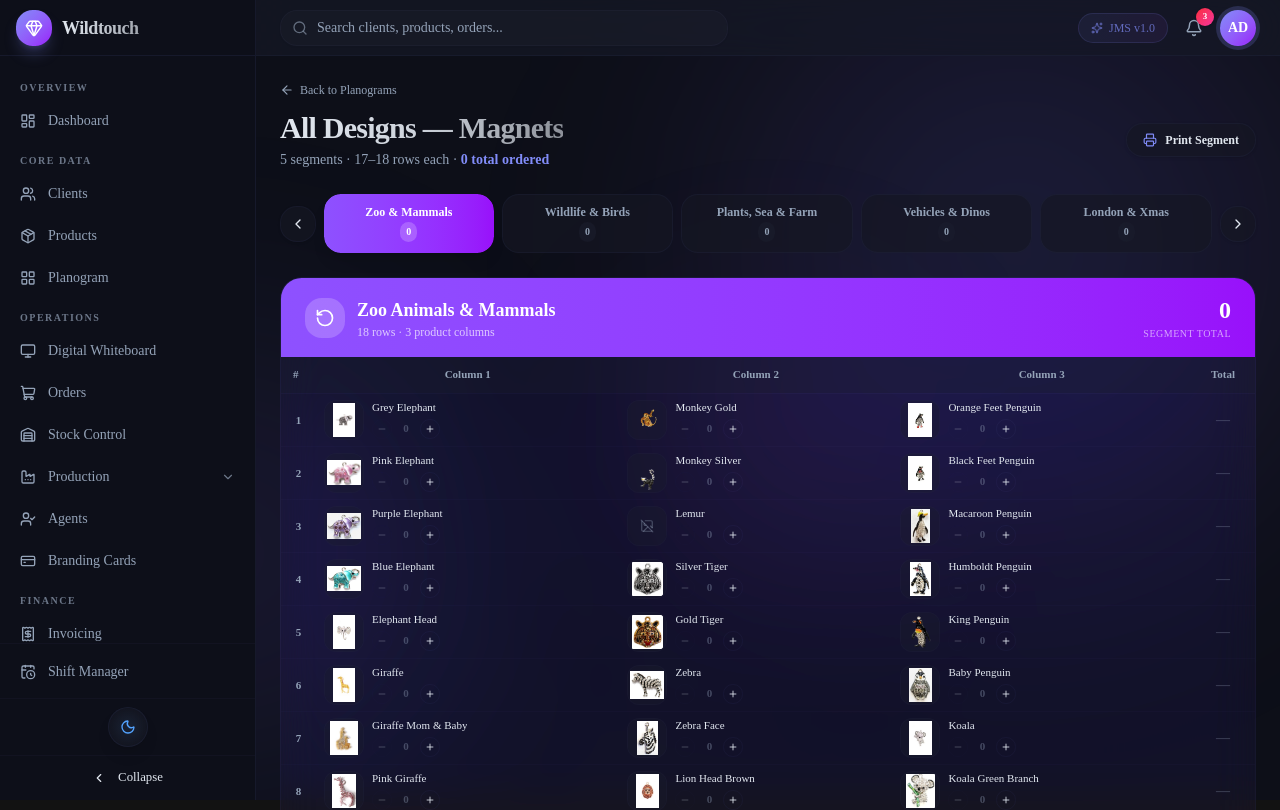
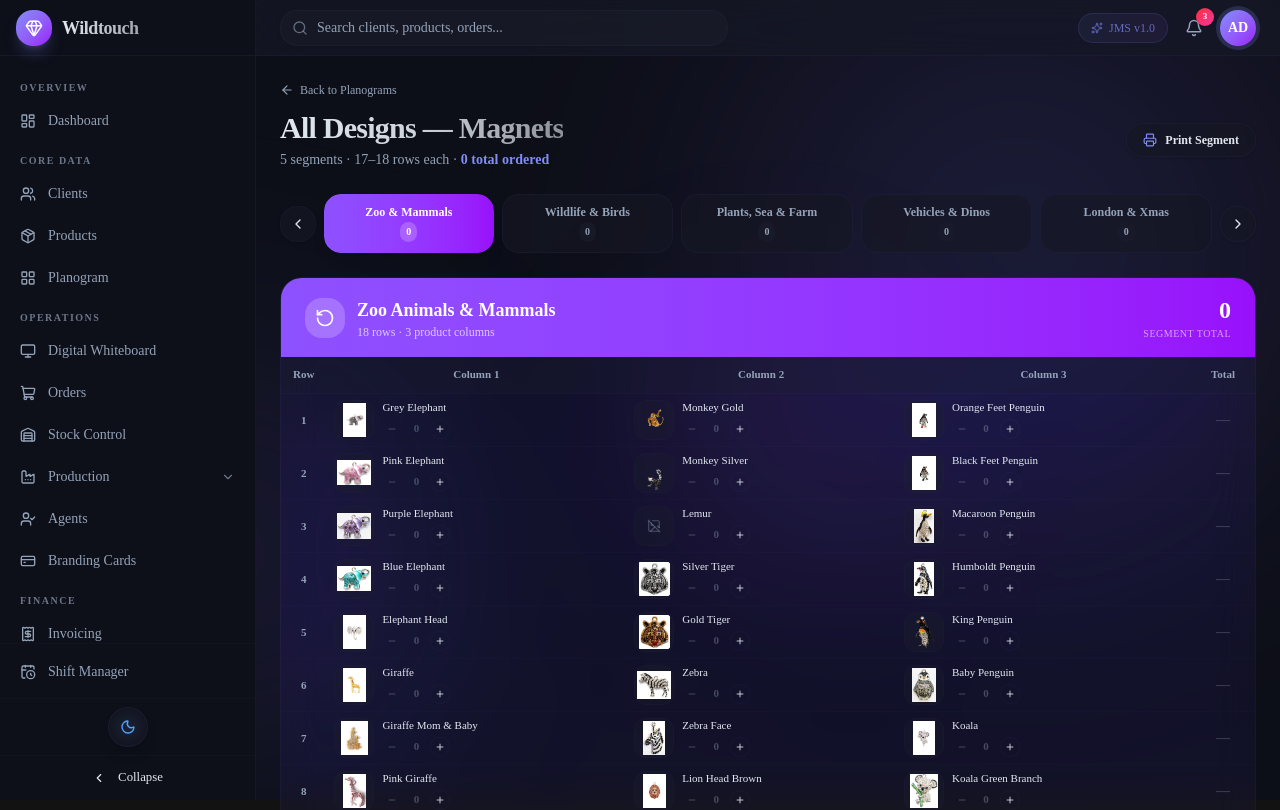
Before and after one commit to ArifinRafi/Wildtouch-JMS, a Next.js app: page /planogram/all-designs-magnets in a window 1280 px wide. Shown: the top 810 px of the page. Built offline with nearby package versions, Linux system fonts and the light colour scheme.

Commit message:
fix: rename # column header to Row in keyrings and magnets planograms
Co-Authored-By: Claude Opus 4.6 (1M context) <noreply@anthropic.com>

```diff
--- a/src/app/(dashboard)/planogram/all-designs-large-keyrings/page.tsx
+++ b/src/app/(dashboard)/planogram/all-designs-large-keyrings/page.tsx
@@ -278,7 +278,7 @@ export default function AllDesignsLargeKeyringsPage() {
               <table className="w-full text-sm border-collapse">
                 <thead>
                   <tr className="border-b border-border/30 bg-muted/30">
-                    <th className="px-3 py-2.5 text-left text-[11px] font-semibold text-muted-foreground w-8">#</th>
+                    <th className="px-3 py-2.5 text-left text-[11px] font-semibold text-muted-foreground w-8">Row</th>
                     {/* 3 product columns */}
                     {[0, 1, 2].map((ci) => (
                       <th key={ci} className="px-3 py-2.5 text-center text-[11px] font-semibold text-muted-foreground">
--- a/src/app/(dashboard)/planogram/all-designs-magnets/page.tsx
+++ b/src/app/(dashboard)/planogram/all-designs-magnets/page.tsx
@@ -265,7 +265,7 @@ export default function AllDesignsMagnetsPage() {
               <table className="w-full text-sm border-collapse">
                 <thead>
                   <tr className="border-b border-border/30 bg-muted/30">
-                    <th className="px-3 py-2.5 text-left text-[11px] font-semibold text-muted-foreground w-8">#</th>
+                    <th className="px-3 py-2.5 text-left text-[11px] font-semibold text-muted-foreground w-8">Row</th>
                     {[1, 2, 3].map((n) => (
                       <th key={n} className="px-3 py-2.5 text-center text-[11px] font-semibold text-muted-foreground">
                         Column {n}
```
